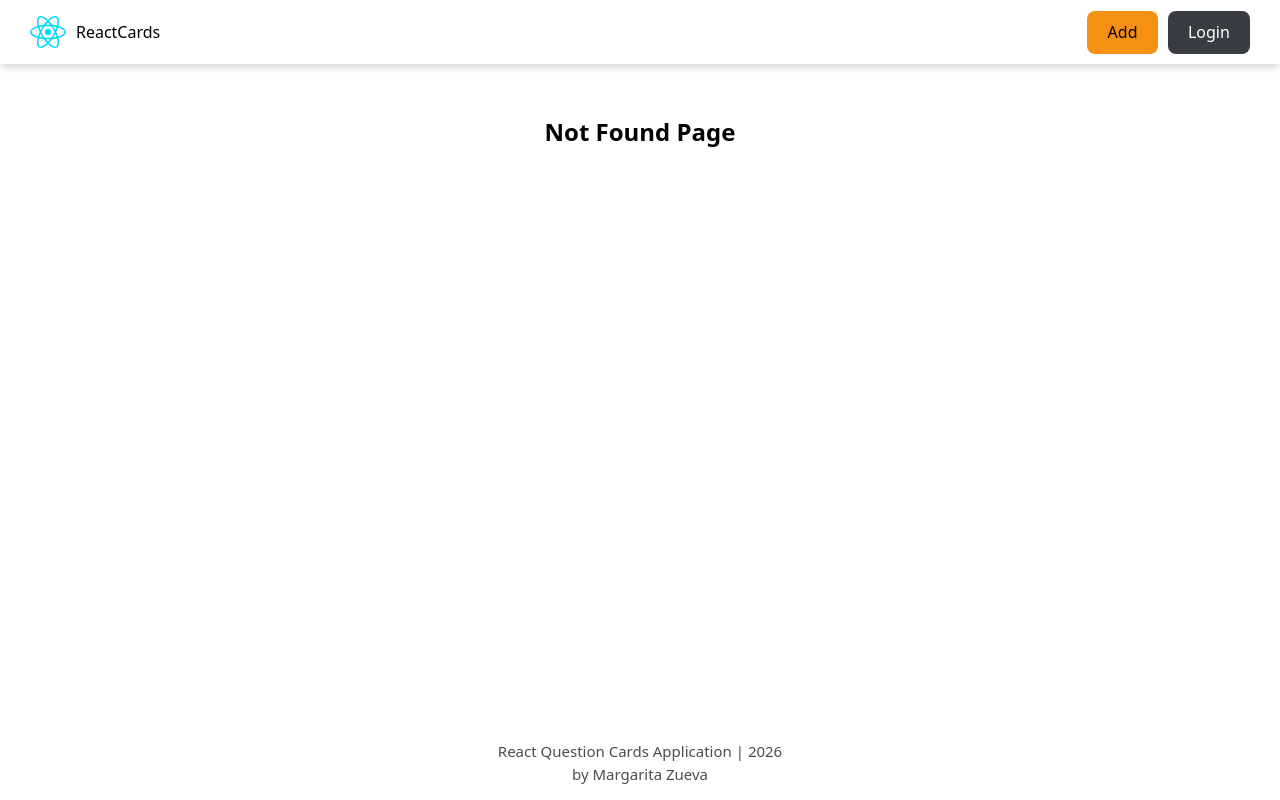
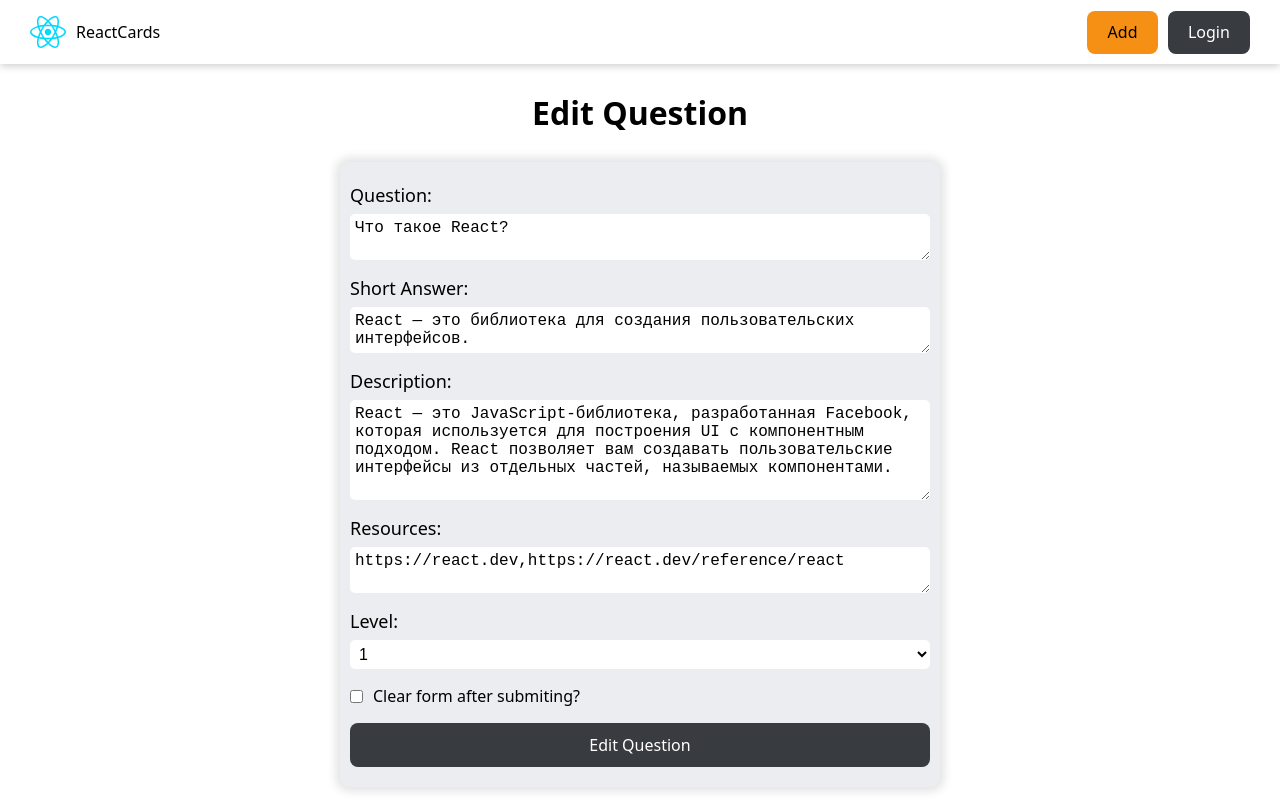
Before and after one commit to zuevarita/React-app-card, a React (Vite) app: page /editquestion/1 in a window 1280 px wide. Before the commit this address had no page. Built offline with nearby package versions, Linux system fonts and the light colour scheme; data requests are answered from the project's data file.

Commit message:
editQuestionPage, dateFormatHelper

```diff
--- a/src/App.jsx
+++ b/src/App.jsx
@@ -4,6 +4,7 @@ import { HomePage } from "./pages/HomePage";
 import { NotFoundPage } from "./pages/NotFoundPage";
 import { QuestionPage } from "./pages/QuestionPage";
 import { AddQuestionPage } from "./pages/AddQuestionPage";
+import { EditQuestionPage } from "./pages/EditQuestionPage";
 
 function App() {
     return (
@@ -14,6 +15,7 @@ function App() {
                     <Route path="/forbidden" element={<div>forbidden</div>} />
                     <Route path="/addquestion" element={<AddQuestionPage />} />
                     <Route path="/question/:id" element={<QuestionPage />} />
+                    <Route path="/editquestion/:id" element={<EditQuestionPage />} />
                     <Route path="*" element={<NotFoundPage />} />
                 </Route>
             </Routes>
--- a/src/components/QuestionCard/QuestionCard.jsx
+++ b/src/components/QuestionCard/QuestionCard.jsx
@@ -19,7 +19,7 @@ export const QuestionCard = ({ card }) => {
                 <label>short answer</label>
                 <p className={cls.cardAnswer}>{card.answer}</p>
             </div>
-            <Button onClick={() => navigate(`/question/${card.id}`)}> View</Button>
+            <Button onClick={() => navigate(`/question/${card.id}`)}>View</Button>
         </div>
     );
 };
--- a/src/components/QuestionForm/QuestionForm.jsx
+++ b/src/components/QuestionForm/QuestionForm.jsx
@@ -4,6 +4,7 @@ import cls from "./QuestionForm.module.css";
 export const QuestionForm = ({ formAction, state, isPending, submitBtnText }) => {
     return (
         <form action={formAction} className={cls.form}>
+            <input type="text" name="questionId" defaultValue={state.id} hidden />
             <div className={cls.formControl}>
                 <label htmlFor="questionField">Question: </label>
                 <textarea
--- /dev/null
+++ b/src/helpers/dateFormat.js
@@ -0,0 +1,9 @@
+export const dateFormat = (date) => {
+    return Intl.DateTimeFormat("ru-RU", {
+        day: "numeric",
+        month: "numeric",
+        year: "numeric",
+        hour: "2-digit",
+        minute: "2-digit",
+    }).format(date);
+};
--- /dev/null
+++ b/src/pages/EditQuestionPage/EditQuestion.jsx
@@ -0,0 +1,56 @@
+import { useActionState } from "react";
+import cls from "./EditQuestionPage.module.css";
+import { delayFn } from "../../helpers/DelayFn";
+import { QuestionForm } from "../../components/QuestionForm";
+import { API_URL } from "../../constants";
+import { toast } from "react-toastify";
+import { dateFormat } from "../../helpers/dateFormat";
+
+const editCardAction = async (_currentState, formData) => {
+    try {
+        await delayFn();
+
+        const editQuestion = Object.fromEntries(formData);
+        const resources = editQuestion.resources.trim();
+        const isClearForm = editQuestion.clearForm;
+        const questionId = editQuestion.questionId;
+
+        const response = await fetch(`${API_URL}/react/${questionId}`, {
+            method: "PATCH",
+            body: JSON.stringify({
+                question: editQuestion.question,
+                answer: editQuestion.answer,
+                description: editQuestion.description,
+                resources: resources.length ? resources.split(",") : [],
+                level: Number(editQuestion.level),
+                completed: false,
+                editDate: dateFormat(new Date()),
+            }),
+        });
+
+        const question = await response.json();
+
+        if (!response.ok) {
+            throw new Error(response.statusText);
+        }
+
+        toast.success("The question is edited");
+        return isClearForm ? {} : question;
+    } catch (error) {
+        toast.error(error.message);
+        return {};
+    }
+};
+
+export const EditQuestion = ({ questionData = {} }) => {
+    const [state, formAction, isPending] = useActionState(editCardAction, { ...questionData, clearForm: false });
+    return (
+        <>
+            {isPending && <Loader />}
+            <h1 className={cls.formTitle}>Edit Question</h1>
+            <div className={cls.formContainer}>
+                <QuestionForm formAction={formAction} state={state} isPending={isPending} submitBtnText="Edit Question" />
+            </div>
+        </>
+    );
+};
--- /dev/null
+++ b/src/pages/EditQuestionPage/EditQuestionPage.jsx
@@ -0,0 +1,30 @@
+import { useParams } from "react-router-dom";
+import { useFetch } from "../../hooks/useFetch";
+import { API_URL } from "../../constants";
+import { Loader } from "../../components/Loader";
+import { EditQuestion } from "./EditQuestion";
+import { useEffect, useState } from "react";
+
+export const EditQuestionPage = () => {
+    const { id } = useParams();
+    const [question, setQustion] = useState(null);
+
+    const [getQuestion, isLoading] = useFetch(async (id) => {
+        const response = await fetch(`${API_URL}/react/${id}`);
+        const data = await response.json();
+
+        setQustion(data);
+        return data;
+    });
+
+    useEffect(() => {
+        getQuestion(id);
+    }, []);
+
+    return (
+        <>
+            {isLoading && <Loader />}
+            {question && <EditQuestion questionData={question} />}
+        </>
+    );
+};
--- /dev/null
+++ b/src/pages/EditQuestionPage/EditQuestionPage.module.css
@@ -0,0 +1,15 @@
+
+.formTitle{
+    margin: 25px auto;
+    width: fit-content;
+}
+
+.formContainer{
+    width: 100%;
+    max-width: 600px;
+    margin: 0 auto;
+    border-radius: 10px;
+    background-color: var(--card-bg-color);
+    box-shadow: 0 0 8px 5px rgba(0, 0, 0, 0.1);
+    position: relative;
+}
--- /dev/null
+++ b/src/pages/EditQuestionPage/index.jsx
@@ -0,0 +1 @@
+export { EditQuestionPage } from "./EditQuestionPage";
--- a/src/pages/HomePage/HomePage.jsx
+++ b/src/pages/HomePage/HomePage.jsx
@@ -39,7 +39,6 @@ export const HomePage = () => {
     const paginationHandler = (e) => {
         if (e.target.tagName === "BUTTON") {
             setsearchParams(`?_page=${e.target.textContent}&_per_page=${countSelectValue}&${sortSelectValue}`);
-            console.log(controlContainersRef.current.scrollIntoView({ behavior: "smooth" }));
         }
     };
 
```
